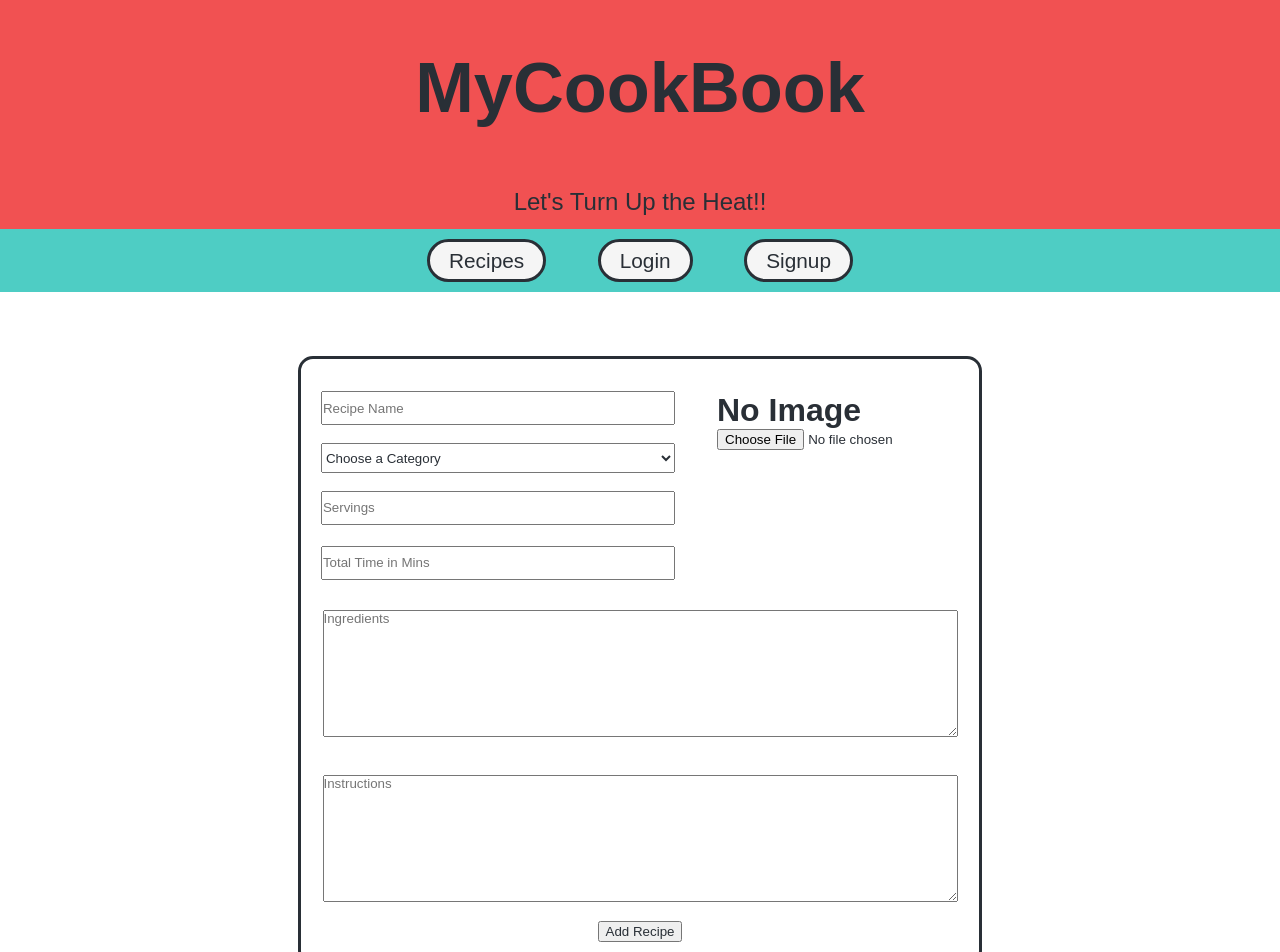
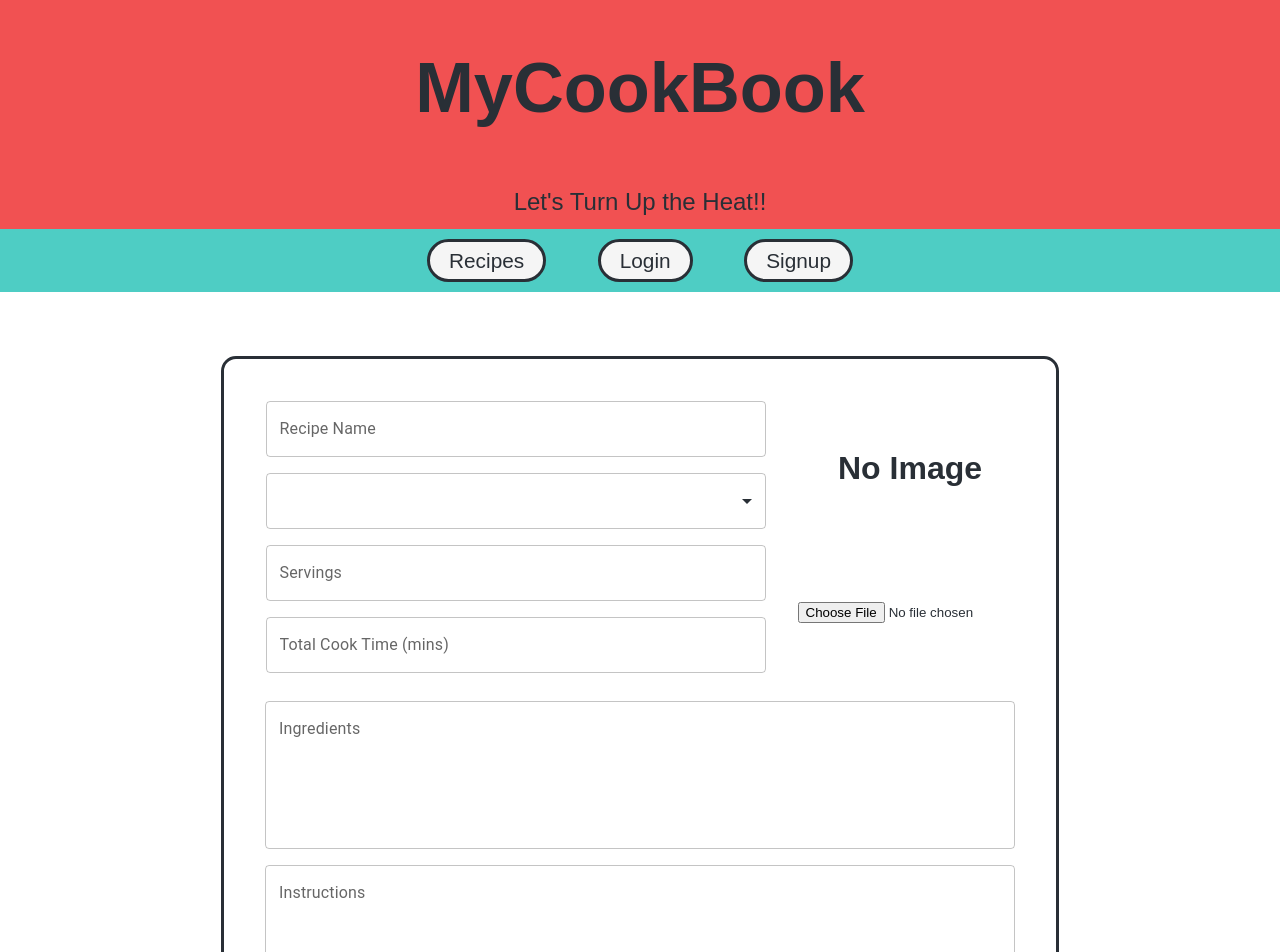
Before and after one commit to jyliao369/MyCookBook, a React (Create React App) app in the folder client/: page /add in a window 1280 px wide. Shown: the top 952 px of the page. Built offline with nearby package versions, Linux system fonts and the light colour scheme.

Commit message:
troubleshooting and styling with MUI

```diff
--- a/client/src/components/RecipeForm/index.js
+++ b/client/src/components/RecipeForm/index.js
@@ -12,6 +12,14 @@ import Axios from 'axios';
 // import { Image } from 'cloudinary-react';
 
 import Auth from '../../utils/auth';
+
+// MUI COMPONENTS FOR LOGIN AND SIGNUP
+import Box from '@mui/material/Box';
+import TextField from '@mui/material/TextField';
+import Button from '@mui/material/Button';
+import Select from '@mui/material/Select';
+import MenuItem from '@mui/material/MenuItem';
+import InputLabel from '@mui/material/InputLabel'
 
 const RecipeForm = () => {
 
@@ -170,7 +178,7 @@ const RecipeForm = () => {
     return (
         <div className="recipeformsection">
 
-            <form onSubmit={handleSubmit} className="recipeform">
+            {/* <form onSubmit={handleSubmit} className="recipeform">
                 <div className="tophalf">
                     <div className="basicinfo">
                         <input placeholder="Recipe Name" name="title" onChange={handleChange}></input>
@@ -211,7 +219,91 @@ const RecipeForm = () => {
                         Add Recipe
                     </button>
                 </div>
-            </form>
+            </form> */}
+            {/* <br />
+            <br />
+            <br /> */}
+            <Box sx={{ display: 'flex', flexDirection: 'column', alignItems: 'center' }}>
+
+                <Box sx={{ display: 'flex', flexDirection: 'row' }}>
+                    <Box sx={{ display: 'flex', flexDirection: 'column', p: 1.5 }}>
+                        <TextField
+                            sx={{ m: 1, width: 500 }}
+                            label="Recipe Name"
+                            variant="outlined"
+                            name="title"
+                            onChange={handleChange}
+                        />
+                        <Select
+                            sx={{ m: 1, width: 500 }}
+                            variant="outlined"
+                            name="category"
+                            onChange={handleChange}
+                            placeholder="Category"
+                        >
+                            <MenuItem value="Drinks">Drinks</MenuItem>
+                            <MenuItem value="Appetizer">Appetizer</MenuItem>
+                            <MenuItem value="Entres">Entres</MenuItem>
+                            <MenuItem value="Dessert">Dessert</MenuItem>
+                        </Select>
+                        <TextField
+                            sx={{ m: 1, width: 500 }}
+                            label="Servings"
+                            variant="outlined"
+                            name="servings"
+                            onChange={handleChange}
+                        />
+                        <TextField
+                            sx={{ m: 1, width: 500 }}
+                            label="Total Cook Time (mins)"
+                            variant="outlined"
+                            name="totalTime"
+                            onChange={handleChange}
+                        />
+                    </Box>
+                    <Box sx={{ width: 225, p: 1.5, display: 'flex', flexDirection: 'column', justifyContent: 'space-around' }}>
+                        <Box sx={{ display: 'flex', justifyContent: 'center' }}>
+                            {imageSelected ? (
+                                <img src={URL.createObjectURL(imageSelected)} className="imagepreview" alt=""></img>
+                            ) : (
+                                <h1>No Image</h1>
+                            )}
+                        </Box>
+                        <input
+                            title=" "
+                            type="file"
+                            onChange={(event) => {
+                                uploadImage(event.target.files[0]);
+                                setImageSelected(event.target.files[0]);
+                            }}
+                        />
+                    </Box>
+                </Box>
+
+                <Box sx={{ display: 'flex', flexDirection: 'column' }}>
+                    <TextField
+                        sx={{ m: 1, width: 750 }}
+                        label="Ingredients"
+                        variant="outlined"
+                        name="ingredients"
+                        onChange={handleChange}
+                        multiline
+                        rows={5}
+                    />
+                    <TextField
+                        sx={{ m: 1, width: 750  }}
+                        label="Instructions"
+                        variant="outlined"
+                        name="directions"
+                        onChange={handleChange}
+                        multiline
+                        rows={5}
+                    />
+                </Box>
+
+                <Button variant="contained" onClick={handleSubmit}>Add Recipe</Button>
+            </Box>
+
         </div>
     );
 }
--- a/client/src/pages/Login.js
+++ b/client/src/pages/Login.js
@@ -5,6 +5,11 @@ import { LOGIN_USER } from '../utils/mutations';
 import { Link } from 'react-router-dom';
 
 import Auth from '../utils/auth';
+
+// MUI COMPONENTS FOR LOGIN AND SIGNUP
+import Box from '@mui/material/Box';
+import TextField from '@mui/material/TextField';
+import Button from '@mui/material/Button'
 
 const Login = (props) => {
 
@@ -41,7 +46,9 @@ const Login = (props) => {
 
     return (
       <div className="loginpage">
-        <div className="logincard">
+
+        {/* THIS IS THE ORINGAL LOGIN CARD THROUGH CSS */}
+        {/* <div className="logincard">
           <h4 className="card-header">Login</h4>
 
           <div className="loginbody">
@@ -79,7 +86,39 @@ const Login = (props) => {
               </div>
             )}
           </div>
-        </div>
+        </div> */}
+
+        {/* THIS IS THE LOGIN FORM BASED ON MUI */}
+        <Box sx={{ display: 'flex', flexDirection: 'column', alignItems: 'center'}}>
+          <TextField
+            sx={{ m: 1, width: 500 }}
+            id="outlined-basic"
+            label="Email"
+            variant="outlined"
+            name="email"
+            type="email"
+            value={formState.email}
+            onChange={handleChange}
+          />
+          <TextField
+            sx={{ m: 1, width: 500 }}
+            id="outlined-basic"
+            label="Password"
+            variant="outlined"
+            name="password"
+            type="password"
+            value={formState.password}
+            onChange={handleChange}
+          />
+          <Button variant="contained" onClick={handleSubmit}>Login</Button>
+        </Box>
+
+        {error && (
+          <div className="my-3 p-3 bg-danger text-white">
+            {error.message}
+          </div>
+        )}
+
       </div>
     );
 };
--- a/client/src/pages/Signup.js
+++ b/client/src/pages/Signup.js
@@ -5,6 +5,12 @@ import { useMutation } from '@apollo/client';
 import { ADD_USER } from '../utils/mutations';
 
 import Auth from '../utils/auth';
+
+// MUI COMPONENTS FOR LOGIN AND SIGNUP
+import Box from '@mui/material/Box';
+import TextField from '@mui/material/TextField';
+import Button from '@mui/material/Button';
+
 
 const Signup = () => {
     const [formState, setFormState] = useState({
@@ -41,7 +47,9 @@ const Signup = () => {
 
     return (
       <div className="signuppage">
-        <div className="signupcard">
+
+        {/* THIS IS BASED ON PURE CSS */}
+        {/* <div className="signupcard">
           <h4 className="signupheader">Sign Up</h4>
           <div className="signupbody">
             { data ? (
@@ -80,7 +88,43 @@ const Signup = () => {
               </form>
             )}
           </div>
-        </div>
+        </div> */}
+
+        {/* THIS IS BASED ON MUI CSS */}
+        <Box sx={{ display: 'flex', flexDirection: 'column', alignItems: 'center' }}>
+          <TextField
+            sx={{ m: 1, width: 500 }}
+            id="outlined-basic"
+            label="Username"
+            variant="outlined"
+            name="username"
+            type="username"
+            value={formState.username}
+            onChange={handleChange}
+          />
+          <TextField
+            sx={{ m: 1, width: 500 }}
+            id="outlined-basic"
+            label="Password"
+            variant="outlined"
+            name="email"
+            type="email"
+            value={formState.email}
+            onChange={handleChange}
+          />
+          <TextField
+            sx={{ m: 1, width: 500 }}
+            id="outlined-basic"
+            label="Password"
+            variant="outlined"
+            name="password"
+            type="password"
+            value={formState.password}
+            onChange={handleChange}
+          />
+          <Button variant="contained" onClick={handleSubmit}>Sign Up</Button>
+        </Box>
+
       </div>
     );
 };
```
Also changed, not shown: 1 other file (tests, documents, lock files or other folders).
